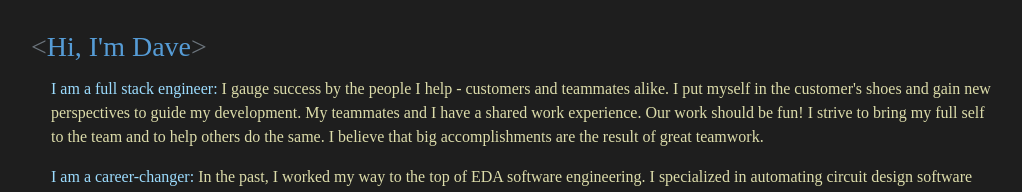
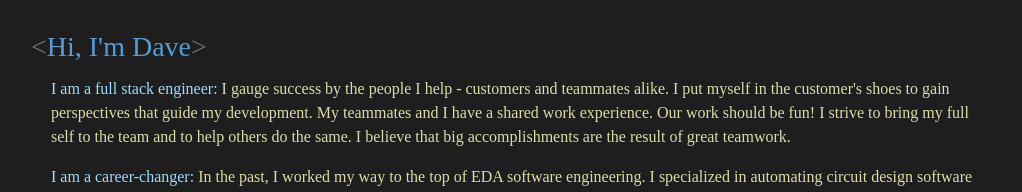
Before and after one commit to DaveTrost/dave-trost, a React (Create React App) app: page / in a window 1280 px wide. Shown: the top 192 px of the page, without its empty margins (119-1141 px from the left). Built offline with nearby package versions, Linux system fonts and the light colour scheme; a web font is replaced by a local one.

Commit message:
wording changes

```diff
--- a/src/components/Bio.tsx
+++ b/src/components/Bio.tsx
@@ -9,7 +9,7 @@ function Bio() {
         <p className='primary'>
           <span>I am a full stack engineer: </span>
           I gauge success by the people I help - customers and teammates alike.
-          I put myself in the customer's shoes and gain new perspectives to guide my development.
+          I put myself in the customer's shoes to gain perspectives that guide my development.
           My teammates and I have a shared work experience. Our work should be fun!
           I strive to bring my full self to the team and to help others do the same.
           I believe that big accomplishments are the result of great teamwork.
```
